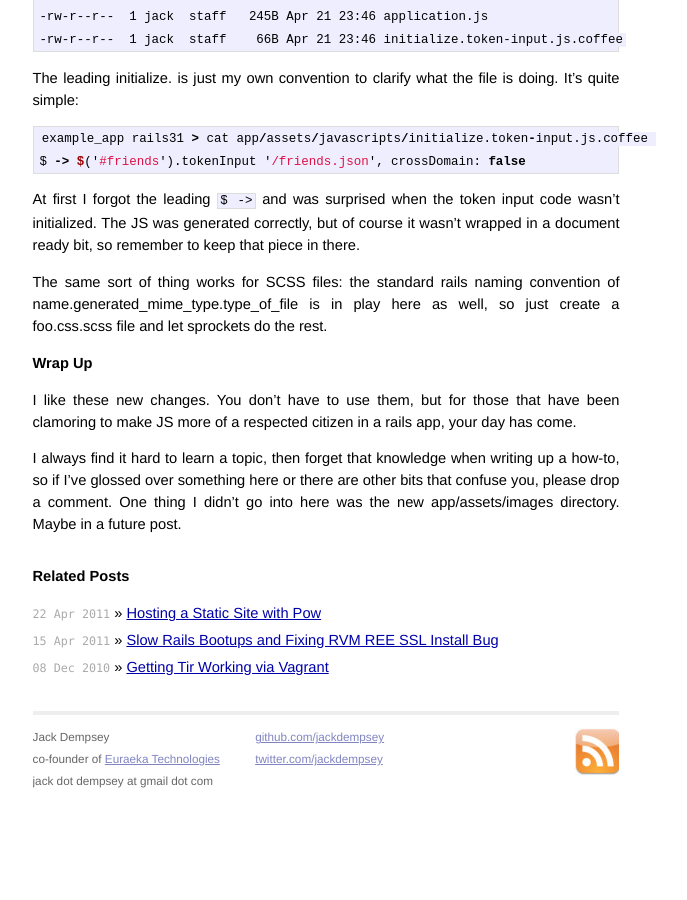
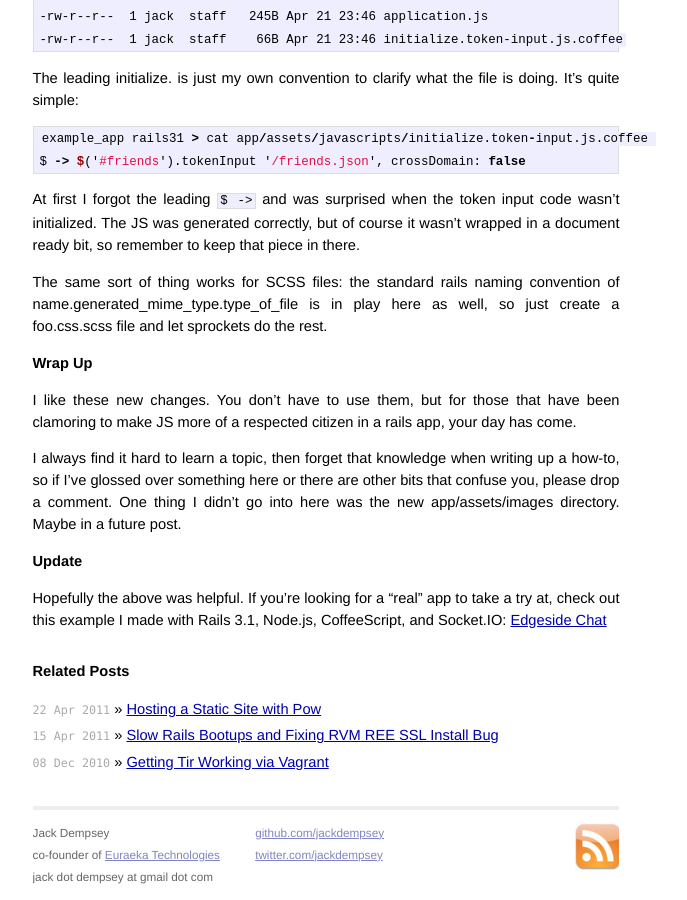
Before and after one commit to jackdempsey/jackdempsey.github.com, a Jekyll site: the page built from _posts/2011-04-22-rails-3-1-sprockets-and-coffeescript.md, in a window 1280 px wide and 900 px high, scrolled down 2628 px. Shown: the whole window, without its empty margins (314-1001 px from the left). Built offline with Jekyll 4.4.1, drawn with Linux system fonts in a browser that asks for light colours; comment, search, counter and statistics services are not loaded; before the commit the page ends 3432 px from its top, so only the background shows below that.

Commit message:
whoops, forgot to add this

```diff
--- a/_posts/2011-04-22-rails-3-1-sprockets-and-coffeescript.md
+++ b/_posts/2011-04-22-rails-3-1-sprockets-and-coffeescript.md
@@ -150,3 +150,8 @@ a rails app, your day has come.
 I always find it hard to learn a topic, then forget that knowledge when writing up a how-to, so if I've glossed over something here
 or there are other bits that confuse you, please drop a comment. One thing I didn't go into here was the new app/assets/images directory. Maybe in
 a future post.
+
+Update
+------
+
+Hopefully the above was helpful. If you're looking for a "real" app to take a try at, check out this example I made with Rails 3.1, Node.js, CoffeeScript, and Socket.IO: [Edgeside Chat](https://github.com/jackdempsey/edgeside_chat)
```
